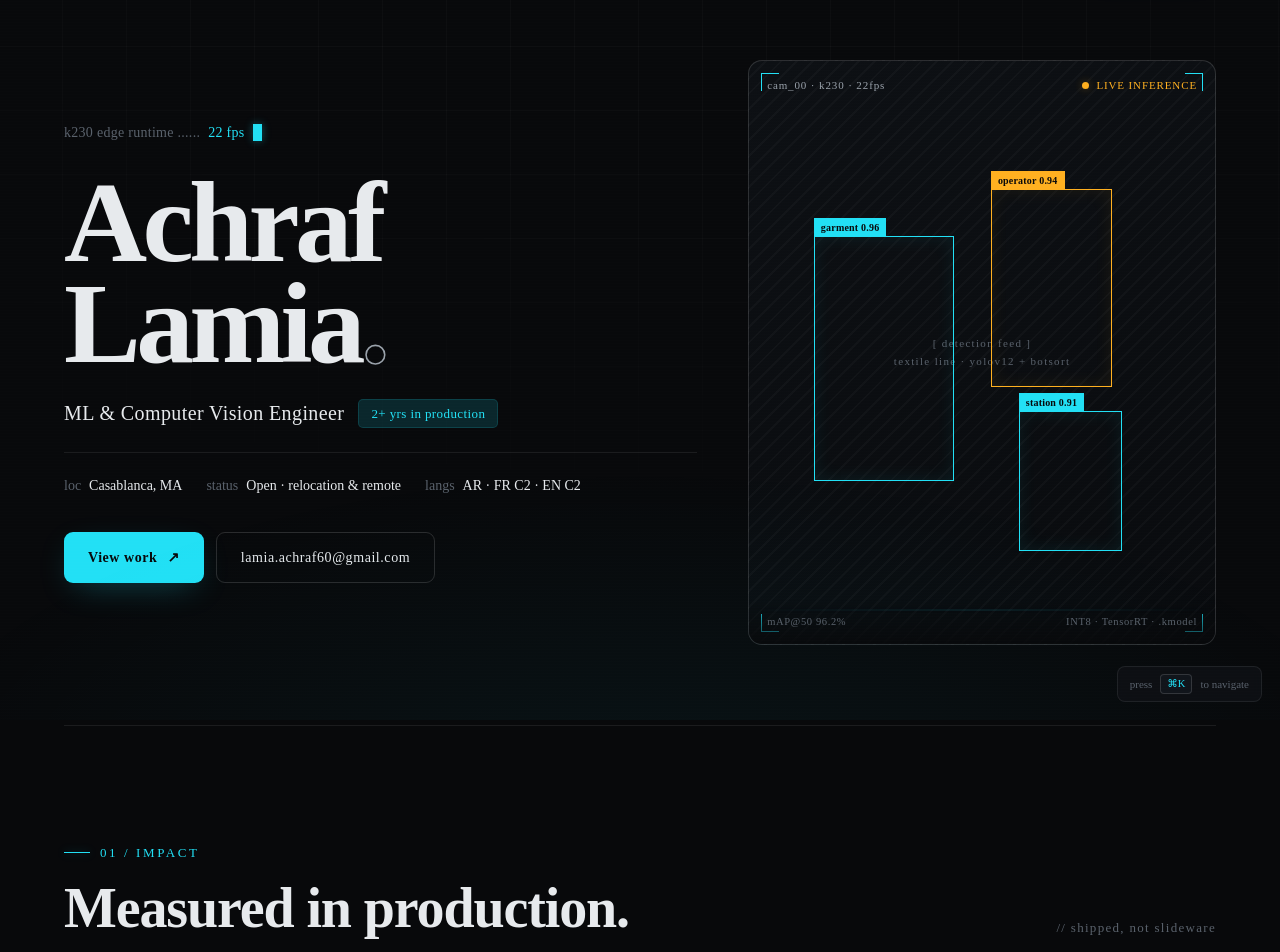
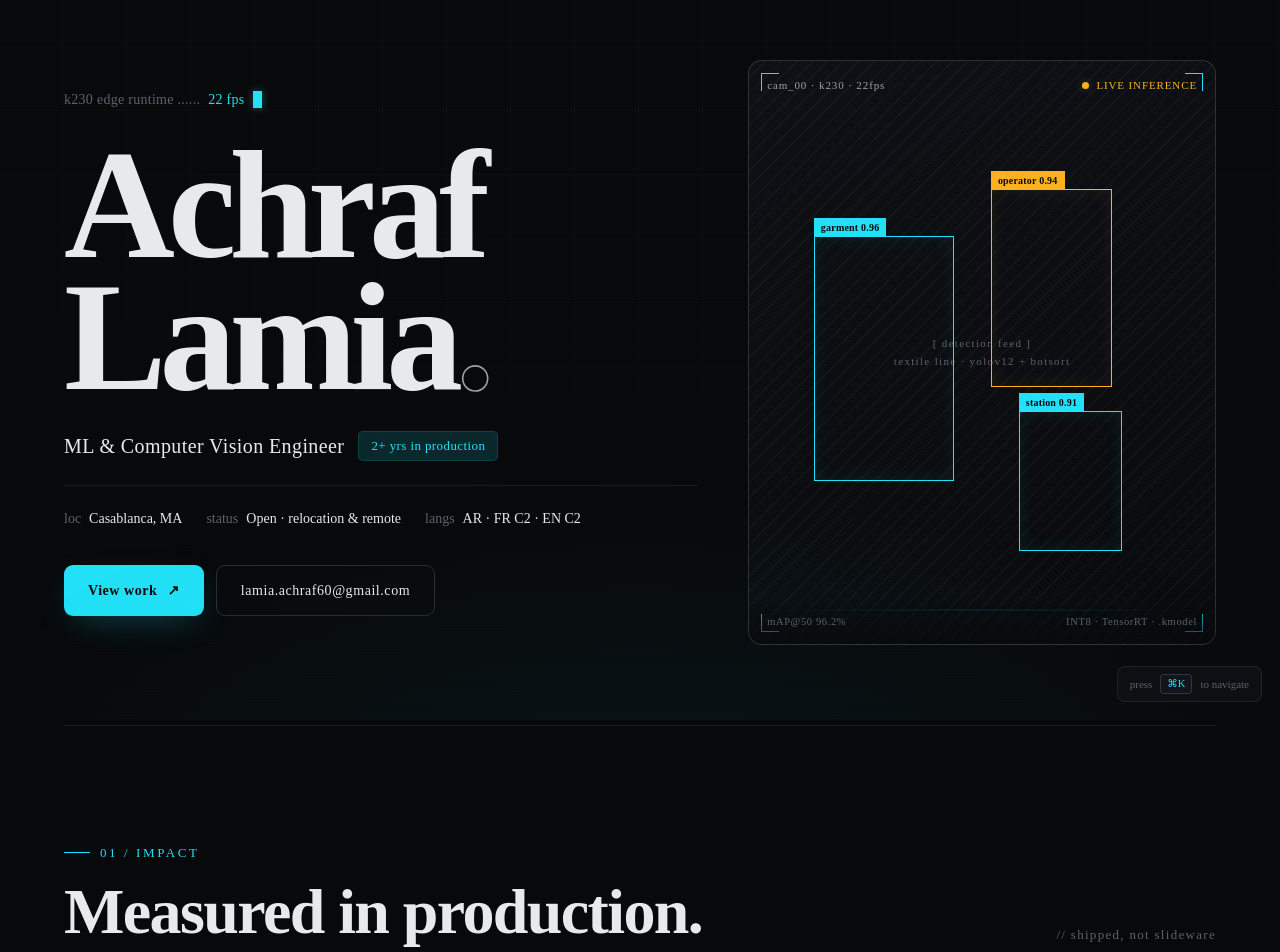
Before and after one commit to AchrafLamia/portfolio, a Next.js app: page /portfolio/ in a window 1280 px wide. Shown: the part 80-1032 px from the top of the page. Built offline with nearby package versions, Linux system fonts and the light colour scheme.

Commit message:
fix: bigger hero title and section headings for clear hierarchy

```diff
--- a/app/globals.css
+++ b/app/globals.css
@@ -98,8 +98,8 @@ section { position: relative; z-index: 2; }
   border-top: 1px solid var(--line);
 }
 .section-head h2 {
-  font-size: clamp(30px, 4.4vw, 56px);
-  font-weight: 600; line-height: 1.02; letter-spacing: -0.02em;
+  font-size: clamp(36px, 5vw, 68px);
+  font-weight: 700; line-height: 1.0; letter-spacing: -0.025em;
   margin-top: 18px;
 }
 .section-head .idx {
@@ -201,9 +201,9 @@ section { position: relative; z-index: 2; }
 @keyframes blink { 0%,50%{opacity:1} 51%,100%{opacity:0} }
 
 .hero h1 {
-  font-size: clamp(56px, 9vw, 124px);
-  font-weight: 700; line-height: 0.88; letter-spacing: -0.04em;
-  margin-bottom: 24px;
+  font-size: clamp(72px, 12vw, 160px);
+  font-weight: 700; line-height: 0.86; letter-spacing: -0.045em;
+  margin-bottom: 28px;
 }
 .hero h1 .ln { display: block; overflow: hidden; }
 .hero h1 .ln span { display: inline-block; }
```
